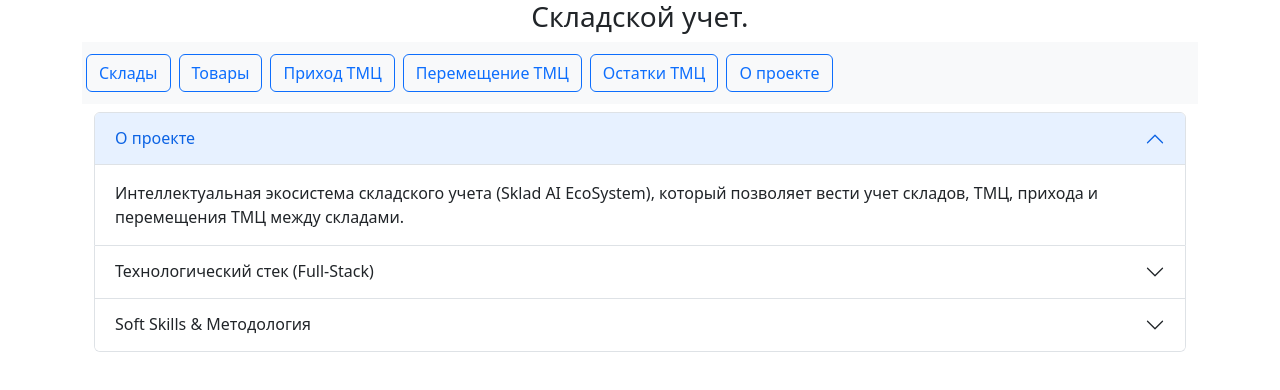
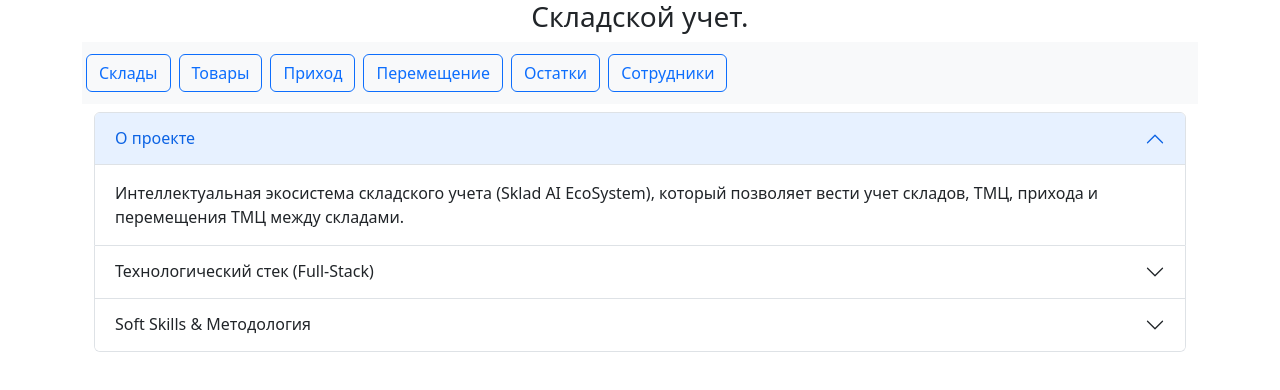
Before and after one commit to maxzakprofessor/vue-api-sklad, a Vue app: page / in a window 1280 px wide. Shown: the top 390 px of the page. Built offline with nearby package versions, Linux system fonts and the light colour scheme.

Commit message:
fix: restore logout button visibility using route watcher

```diff
--- a/src/App.vue
+++ b/src/App.vue
@@ -1,42 +1,58 @@
+<script>
+export default {
+  name: 'App',
+  data() {
+    return {
+      // Переносим в data, чтобы Vue мог это перерисовывать
+      loggedIn: !!localStorage.getItem('token'),
+      user: localStorage.getItem('username')
+    }
+  },
+  // Следим за изменением маршрута
+  watch: {
+    '$route'() {
+      this.updateLoginStatus();
+    }
+  },
+  methods: {
+    updateLoginStatus() {
+      this.loggedIn = !!localStorage.getItem('token');
+      this.user = localStorage.getItem('username');
+    },
+    logout() {
+      if (confirm("Вы действительно хотите выйти?")) {
+        localStorage.removeItem('token');
+        localStorage.removeItem('username');
+        this.updateLoginStatus(); // Обновляем статус сразу
+        this.$router.push('/login');
+      }
+    }
+  },
+  created() {
+    this.updateLoginStatus();
+  }
+}
+</script>
+
 <template>
-  <div  className="container">
-      <h3 className="d-flex justify-content-center">
-        Складской учет.
-      </h3>
-      <nav className="navbar navbar-expand-sm bg-light navbar-dark">
-          <ul className="navbar-nav">
+  <div class="container">
+      <h3 class="d-flex justify-content-center">Складской учет.</h3>
+      <nav class="navbar navbar-expand-sm bg-light navbar-dark">
+          <ul class="navbar-nav w-100">
+            <!-- Ваши ссылки -->
+            <li class="nav-item m-1"><router-link class="btn btn-light btn-outline-primary" to="/stocks">Склады</router-link></li>
+            <li class="nav-item m-1"><router-link class="btn btn-light btn-outline-primary" to="/goods">Товары</router-link></li>
+            <li class="nav-item m-1"><router-link class="btn btn-light btn-outline-primary" to="/goodincomes">Приход</router-link></li>
+            <li class="nav-item m-1"><router-link class="btn btn-light btn-outline-primary" to="/goodmoves">Перемещение</router-link></li>
+            <li class="nav-item m-1"><router-link class="btn btn-light btn-outline-primary" to="/goodrests">Остатки</router-link></li>
+            <li class="nav-item m-1"><router-link class="btn btn-light btn-outline-primary" to="/users">Сотрудники</router-link></li>
 
-
-            <li className="nav-item m-1">
-                <router-link class="btn btn-light btn-outline-primary"
-                to="/stocks">Склады</router-link>
+            <!-- Кнопка LOGOUT (используем loggedIn из data) -->
+            <li v-if="loggedIn" class="nav-item m-1 ms-auto">
+                <button class="btn btn-outline-danger" @click="logout">
+                  Выйти ({{ user }})
+                </button>
             </li>
-
-            <li className="nav-item m-1">
-                <router-link class="btn btn-light btn-outline-primary"
-                to="/goods">Товары</router-link>
-            </li>
-
-            <li className="nav-item m-1">
-                <router-link class="btn btn-light btn-outline-primary"
-                to="/goodincomes">Приход ТМЦ</router-link>
-            </li>
-
-            <li className="nav-item m-1">
-                <router-link class="btn btn-light btn-outline-primary"
-                to="/goodmoves">Перемещение ТМЦ</router-link>
-            </li>
-
-            <li className="nav-item m-1">
-                <router-link class="btn btn-light btn-outline-primary"
-                to="/goodrests">Остатки ТМЦ</router-link>
-            </li>
-
-            <li className="nav-item m-1">
-                <router-link class="btn btn-light btn-outline-primary"
-                to="/">О проекте</router-link>
-            </li>
-
           </ul>
       </nav>
       <router-view></router-view>
--- /dev/null
+++ b/src/components/UsersComponent.vue
@@ -0,0 +1,66 @@
+<template>
+  <div class="container mt-4">
+    <div class="card shadow-sm">
+      <div class="card-header bg-primary text-white">
+        <h5><i class="bi bi-people-fill"></i> Управление сотрудниками (Госучреждение)</h5>
+      </div>
+      <div class="card-body">
+        <!-- Форма создания -->
+        <div class="row g-3 align-items-end mb-4">
+          <div class="col-md-4">
+            <label class="form-label small fw-bold">Логин (для входа)</label>
+            <input type="text" v-model="newUser.username" class="form-control" placeholder="н-р: i.ivanov">
+          </div>
+          <div class="col-md-5">
+            <label class="form-label small fw-bold">ФИО сотрудника</label>
+            <input type="text" v-model="newUser.fullName" class="form-control" placeholder="Иванов Иван Иванович">
+          </div>
+          <div class="col-md-3">
+            <button @click="registerUser" class="btn btn-success w-100" :disabled="!newUser.username">
+              Создать и выдать пароль
+            </button>
+          </div>
+        </div>
+
+        <!-- Результат генерации (виден только после успеха) -->
+        <div v-if="generatedInfo" class="alert alert-warning border-dark shadow-sm">
+          <h6 class="alert-heading fw-bold text-danger">⚠️ ПАРОЛЬ СГЕНЕРИРОВАН!</h6>
+          <p>Передайте эти данные сотруднику под подпись:</p>
+          <hr>
+          <p class="mb-0">Логин: <strong>{{ generatedInfo.username }}</strong></p>
+          <p class="mb-0">Временный пароль: <span class="badge bg-dark fs-6">{{ generatedInfo.temporaryPassword }}</span></p>
+          <small class="text-muted mt-2 d-block">* Пароль действителен для первого входа. Система заставит его сменить.</small>
+        </div>
+      </div>
+    </div>
+  </div>
+</template>
+
+<script>
+import axios from "axios";
+import { API_URL } from '../config';
+
+export default {
+  name: "UsersComponent",
+  data() {
+    return {
+      newUser: { username: "", fullName: "" },
+      generatedInfo: null
+    };
+  },
+  methods: {
+    registerUser() {
+      if (!confirm("Создать учетную запись для этого сотрудника?")) return;
+
+      axios.post(`${API_URL}/api/auth/admin/create-user`, this.newUser)
+        .then(response => {
+          this.generatedInfo = response.data;
+          this.newUser = { username: "", fullName: "" }; // Очистка формы
+        })
+        .catch(err => {
+          alert(err.response?.data || "Ошибка при создании пользователя");
+        });
+    }
+  }
+};
+</script>
--- a/src/main.js
+++ b/src/main.js
@@ -1,15 +1,41 @@
 import { createApp } from 'vue'
 import App from './App.vue'
 import router from './router'
-//import pdfMake from 'vue3-pdfmake'
+import axios from 'axios' // Добавляем импорт axios
 import 'bootstrap'
-
-//import './assets/main.css'
 
 const app = createApp(App)
 
-//app.use(pdfMake)
+// --- НАСТРОЙКА БЕЗОПАСНОСТИ (SOLID: Перехватчики) ---
+
+// 1. ПЕРЕХВАТЧИК ЗАПРОСОВ: Автоматически добавляет "паспорт" (JWT) в каждый запрос
+axios.interceptors.request.use(config => {
+  const token = localStorage.getItem('token');
+  if (token) {
+    // Формат Bearer — стандарт для Spring Security
+    config.headers.Authorization = `Bearer ${token}`;
+  }
+  return config;
+}, error => {
+  return Promise.reject(error);
+});
+
+// 2. ПЕРЕХВАТЧИК ОТВЕТОВ: Если токен "протух" или неверен (401/403)
+axios.interceptors.response.use(
+  response => response,
+  error => {
+    // Если сервер ответил "Доступ запрещен"
+    if (error.response && (error.response.status === 401 || error.response.status === 403)) {
+      console.warn("Доступ отклонен или сессия истекла. Переход на Login.");
+      localStorage.removeItem('token'); // Очищаем память
+      localStorage.removeItem('username');
+      router.push('/login'); // Выбрасываем пользователя на страницу входа
+    }
+    return Promise.reject(error);
+  }
+);
+
+// ----------------------------------------------------
 
 app.use(router)
-
 app.mount('#app')
--- a/src/router/index.js
+++ b/src/router/index.js
@@ -5,8 +5,9 @@ import goodincomesComponent from '../components/goodincomesComponent.vue'
 import goodmovesComponent from '../components/goodmovesComponent.vue'
 import goodrestsComponent from '../components/goodrestsComponent.vue'
 import AboutView from '../views/AboutView.vue'
-// 1. Импортируйте ваш новый компонент логина (создадим его следующим шагом)
 import LoginComponent from '../components/LoginComponent.vue'
+// 1. Добавляем импорт нового компонента
+import UsersComponent from '../components/UsersComponent.vue'
 
 const routes = [
   {
@@ -39,6 +40,12 @@ const routes = [
     name: 'Goodrests',
     component: goodrestsComponent
   },
+  // 2. Регистрируем путь для управления сотрудниками
+  {
+    path: '/users',
+    name: 'Users',
+    component: UsersComponent
+  },
   {
     path: '/',
     name: 'About',
@@ -51,20 +58,17 @@ const router = createRouter({
   routes
 })
 
-// 2. Глобальный "охранник" (Navigation Guard)
-// Перед каждым переходом проверяем права доступа
+// Глобальный "охранник" остается без изменений
 router.beforeEach((to, from, next) => {
-  // Список страниц, куда можно заходить без пароля
   const publicPages = ['/login', '/'];
   const authRequired = !publicPages.includes(to.path);
-  const loggedIn = localStorage.getItem('token'); // Проверяем наличие токена в браузере
+  const loggedIn = localStorage.getItem('token');
 
-  // Если страница требует авторизации, а токена нет — шлем на Login
   if (authRequired && !loggedIn) {
     return next('/login');
   }
 
-  next(); // В остальных случаях — разрешаем переход
+  next();
 });
 
 export default router
```
